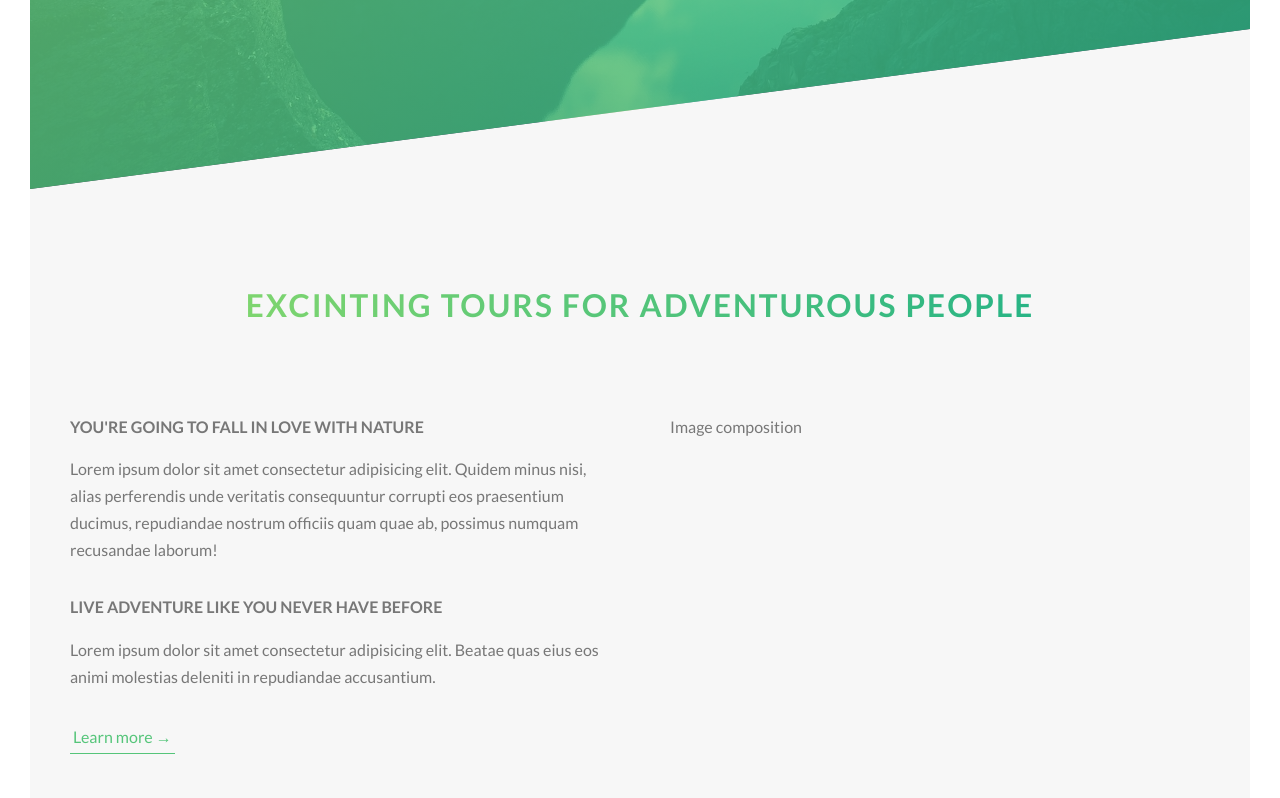
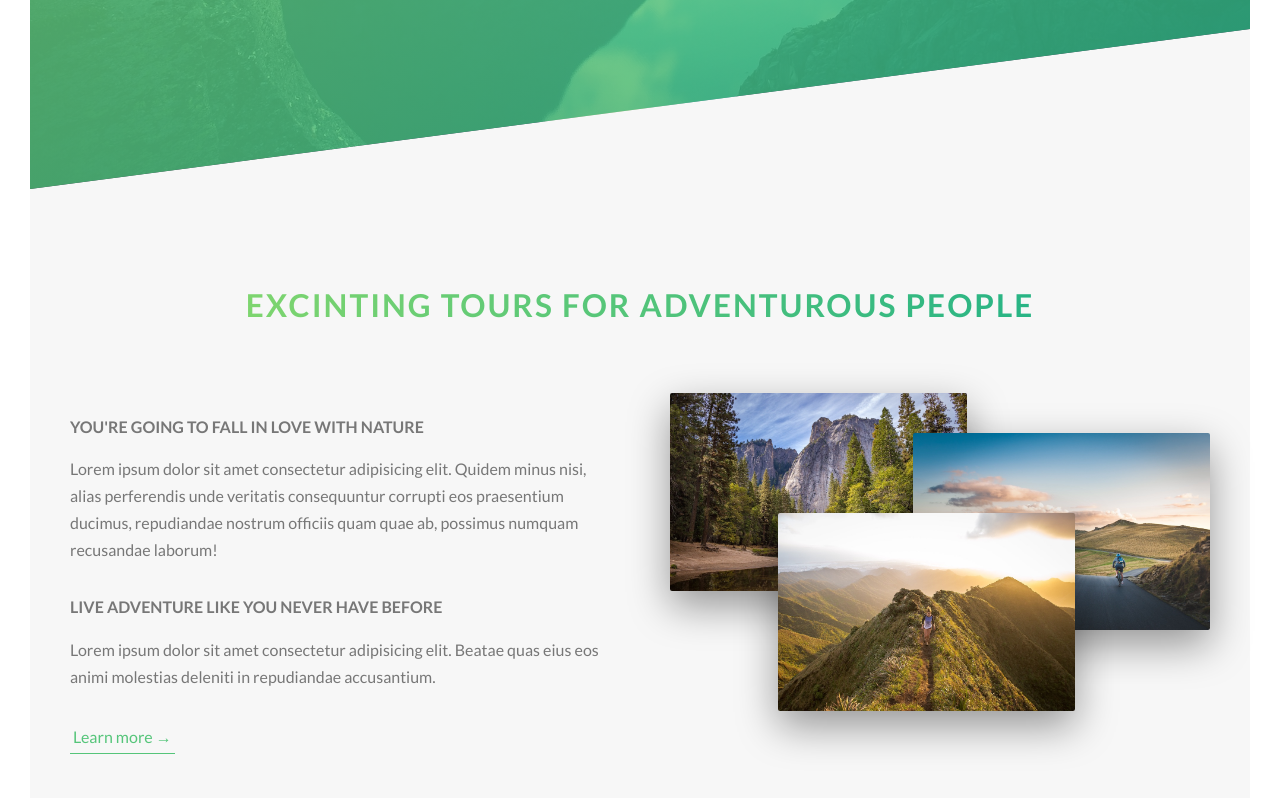
Before and after one commit to Mika-dev13/natours_project, a website: page index.html in a window 1280 px wide. Shown: the part 601-1399 px from the top of the page. Drawn offline with Linux system fonts and the light colour scheme.

Commit message:
create _composition component images + animation

```diff
--- a/index.html
+++ b/index.html
@@ -53,7 +53,23 @@
             </p>
             <a href="#" class="btn-text">Learn more &rarr;</a>
           </div>
-          <div class="col-1-of-2">Image composition</div>
+          <div class="col-1-of-2">
+            <div class="composition">
+              <img
+                src="img/nat-1-large.jpg"
+                alt="Photo 1"
+                class="composition__photo composition__photo--p1"
+              /><img
+                src="img/nat-2-large.jpg"
+                alt="Photo 2"
+                class="composition__photo composition__photo--p2"
+              /><img
+                src="img/nat-3-large.jpg"
+                alt="Photo 3"
+                class="composition__photo composition__photo--p3"
+              />
+            </div>
+          </div>
         </div>
       </section>
     </main>
--- /dev/null
+++ b/sass/components/_composition.scss
@@ -0,0 +1,36 @@
+.composition {
+  position: relative;
+  &__photo {
+    position: absolute;
+    z-index: 10;
+    width: 55%;
+    box-shadow: 0 1.5rem 4rem rgba($color-black, 0.4);
+    border-radius: 2px;
+    transition: all 0.2s;
+    outline-offset: 2rem;
+
+    &--p1 {
+      left: 0;
+      top: -2rem;
+    }
+    &--p2 {
+      right: 0;
+      top: 2rem;
+    }
+    &--p3 {
+      left: 20%;
+      top: 10rem;
+    }
+
+    &:hover {
+      outline: 1.5rem solid $color-primary;
+      z-index: 20;
+      transform: scale(1.05) translateY(-0.5rem) rotate(5deg);
+      box-shadow: 0 2.5rem 4rem rgba($color-black, 0.5);
+    }
+  }
+
+  &:hover &__photo:not(:hover) {
+    transform: scale(0.9);
+  }
+}
--- a/sass/main.scss
+++ b/sass/main.scss
@@ -8,6 +8,7 @@
 @import 'base/utilities';
 
 @import 'components/button';
+@import 'components/composition';
 
 @import 'layout/header';
 @import 'layout/grid';
```
Also changed, not shown: css/style.css.
